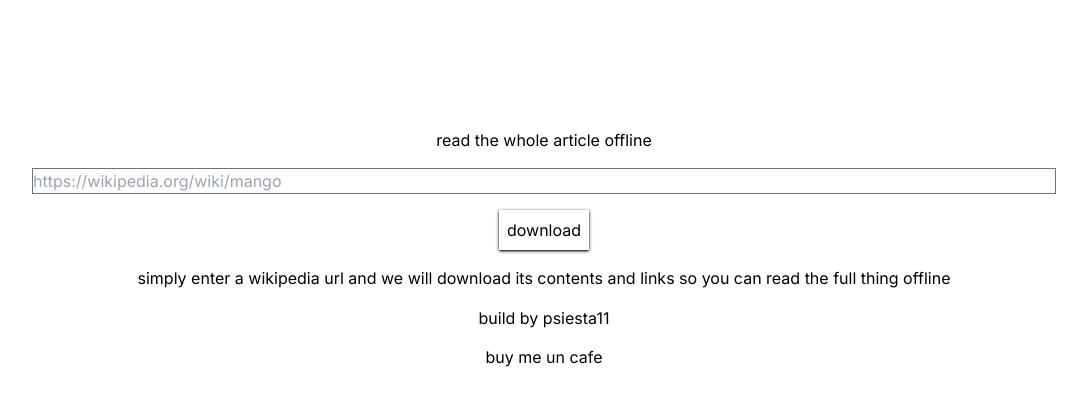
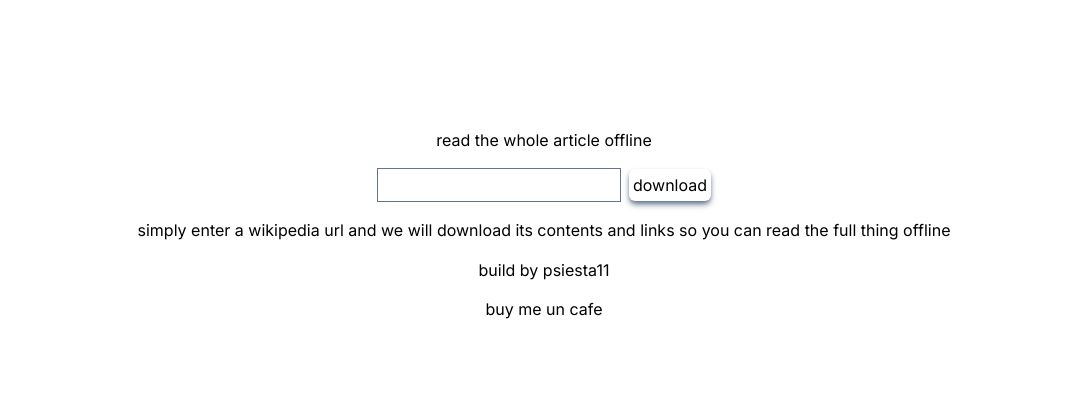
Before and after one commit to pablosr11/WIKISKIM, a Next.js app: page / in a window 1280 px wide. Shown: the top 406 px of the page, without its empty margins (96-1183 px from the left). Built offline with nearby package versions, Linux system fonts and the light colour scheme.

Commit message:
first content  and feedbXK

```diff
--- a/package.json
+++ b/package.json
@@ -15,6 +15,7 @@
     "autoprefixer": "10.4.14",
     "eslint": "8.39.0",
     "eslint-config-next": "13.3.1",
+    "formik": "^2.2.9",
     "next": "13.3.1",
     "postcss": "8.4.23",
     "react": "18.2.0",
--- a/pages/index.tsx
+++ b/pages/index.tsx
@@ -1,6 +1,5 @@
+import { ErrorMessage, Field, Form, Formik } from "formik";
 import { Inter } from "next/font/google";
-
-// edge runtime
 
 const inter = Inter({ subsets: ["latin"] });
 
@@ -10,13 +9,43 @@ export default function Home() {
       className={`flex w-full flex-col items-center space-y-4 p-32 ${inter.className}`}
     >
       <h1>read the whole article offline</h1>
-      <input
-        className={"w-full border border-slate-500"}
-        type="text"
-        id="wikiArticle"
-        placeholder="https://wikipedia.org/wiki/mango"
-      />
-      <button className={"p-2 shadow shadow-black"}>download</button>
+      <Formik
+        initialValues={{ wikiUrl: "" }}
+        onSubmit={(values, { setSubmitting }) => {
+          setTimeout(() => {
+            alert(JSON.stringify(values, null, 2));
+            setSubmitting(false);
+          }, 400);
+        }}
+      >
+        {({ isSubmitting }) => (
+          <Form className={"space-x-2"}>
+            <Field
+              className={"border border-slate-500 p-1 "}
+              type="text"
+              name="wikiUrl"
+              validate={(value: any) => {
+                if (!value) {
+                  return "missing a url";
+                }
+                if (!value.includes("wikipedia.org/wiki/")) {
+                  return "invalid url";
+                }
+              }}
+            />
+            <ErrorMessage name="wikiUrl" component="div" />
+            <button
+              className={
+                "rounded-md p-1 shadow-md shadow-slate-500 transition-shadow"
+              }
+              type="submit"
+              disabled={isSubmitting}
+            >
+              download
+            </button>
+          </Form>
+        )}
+      </Formik>
       <p>
         simply enter a wikipedia url and we will download its contents and links
         so you can read the full thing offline
```
Also changed, not shown: 1 other file (tests, documents, lock files or other folders).
